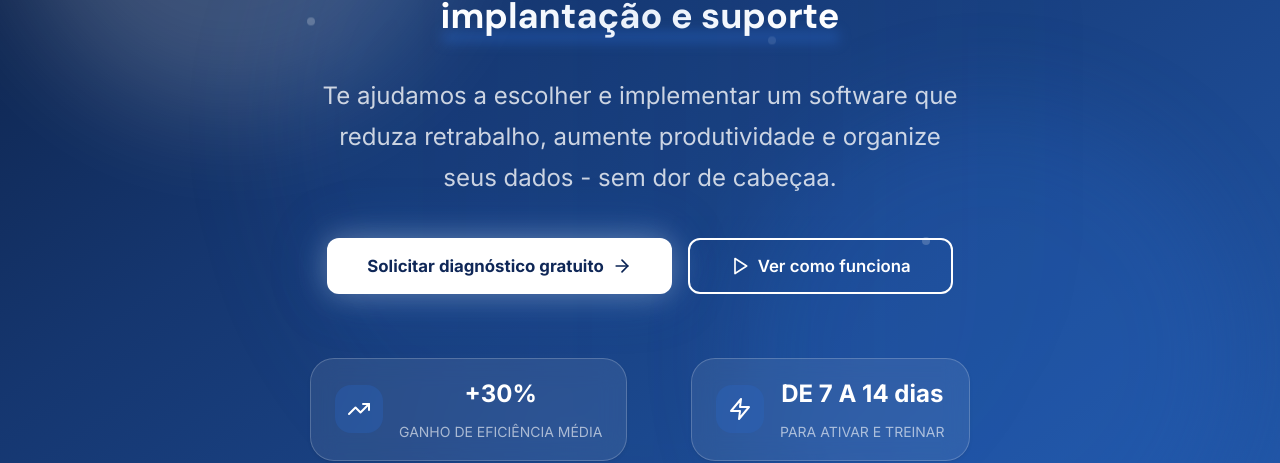
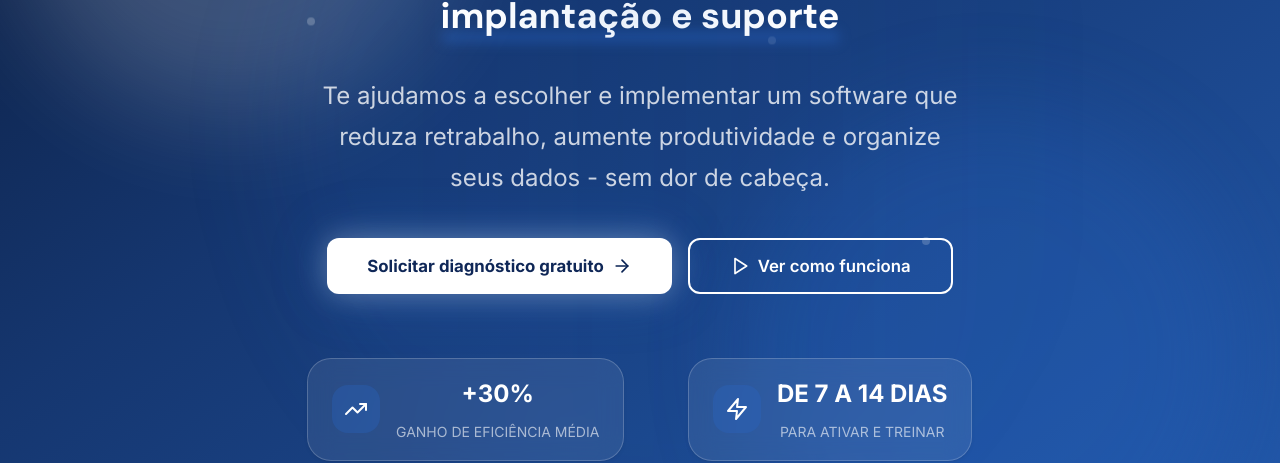
Before and after one commit to ufind-repre/landing-page, an Angular app: page / in a window 1280 px wide. Shown: the part 461-924 px from the top of the page. Built offline with nearby package versions, Linux system fonts and the light colour scheme.

Commit message:
fix: adjust the space between

```diff
--- a/src/app/shared/components/sections/hero/hero.html
+++ b/src/app/shared/components/sections/hero/hero.html
@@ -35,7 +35,7 @@
 
         <p class="hero__subtitle" animation="down" [revealDelay]="220">
           Te ajudamos a escolher e implementar um software que reduza retrabalho, aumente
-          produtividade e organize seus dados - sem dor de cabeçaa.
+          produtividade e organize seus dados - sem dor de cabeça.
         </p>
 
         <div class="hero__actions" animation="down" [revealDelay]="320">
--- a/src/app/shared/components/sections/hero/hero.ts
+++ b/src/app/shared/components/sections/hero/hero.ts
@@ -10,6 +10,6 @@ import { Animation } from '../../../directives/animation/animation';
 export class Hero {
   protected readonly stats = [
     { icon: 'trending-up', value: '+30%', label: 'GANHO DE EFICIÊNCIA MÉDIA' },
-    { icon: 'zap', value: 'DE 7 A 14 dias', label: 'PARA ATIVAR E TREINAR' },
+    { icon: 'zap', value: 'DE 7 A 14 DIAS', label: 'PARA ATIVAR E TREINAR' },
   ];
 }
--- a/src/app/shared/components/sections/testimonials/testimonials.scss
+++ b/src/app/shared/components/sections/testimonials/testimonials.scss
@@ -43,6 +43,9 @@
   padding: var(--space-8);
   border-radius: var(--radius-xl);
   overflow: hidden;
+  display: flex;
+  flex-direction: column;
+  justify-content: space-between;
   @include interactive-lift(-8px);
 
   &__overlay {
@@ -97,6 +100,7 @@
   &__avatar {
     width: 56px;
     height: 56px;
+    aspect-ratio: 1 / 1;
     border-radius: var(--radius-pill);
     display: flex;
     align-items: center;
```
